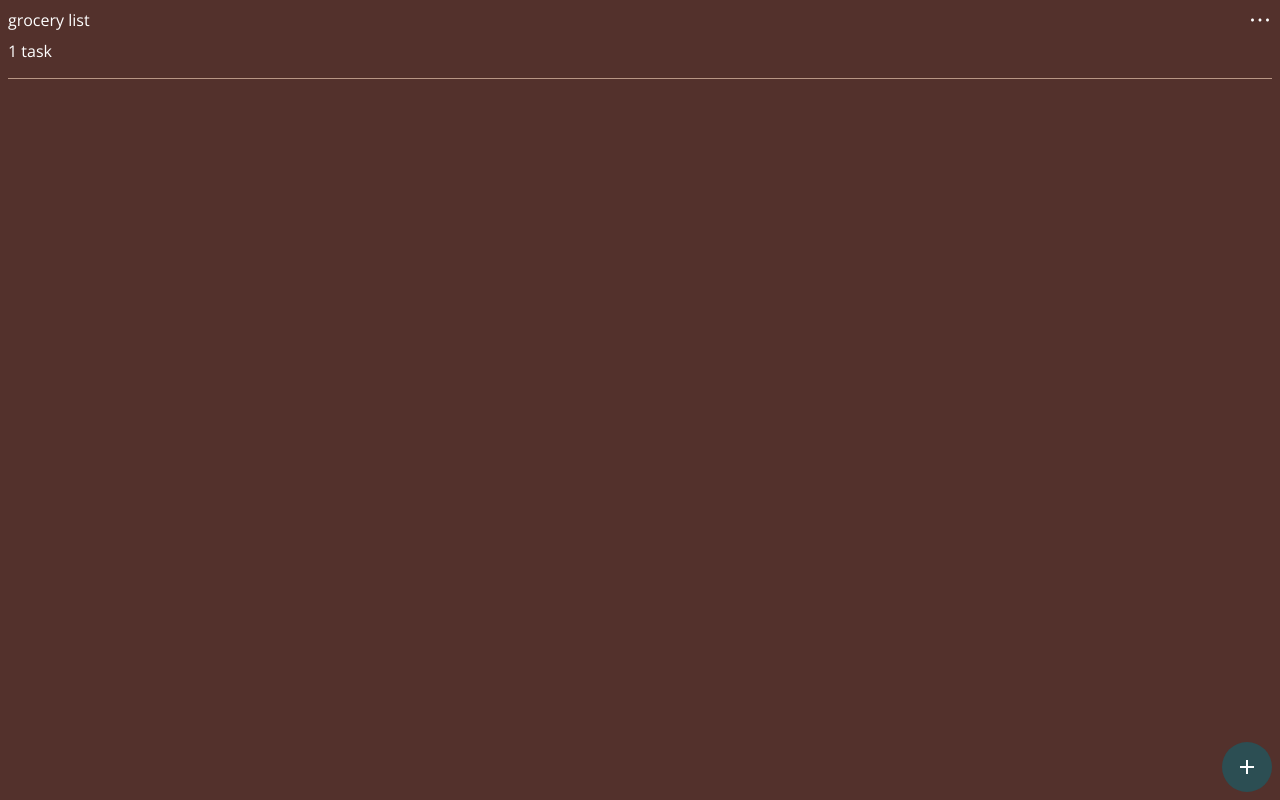
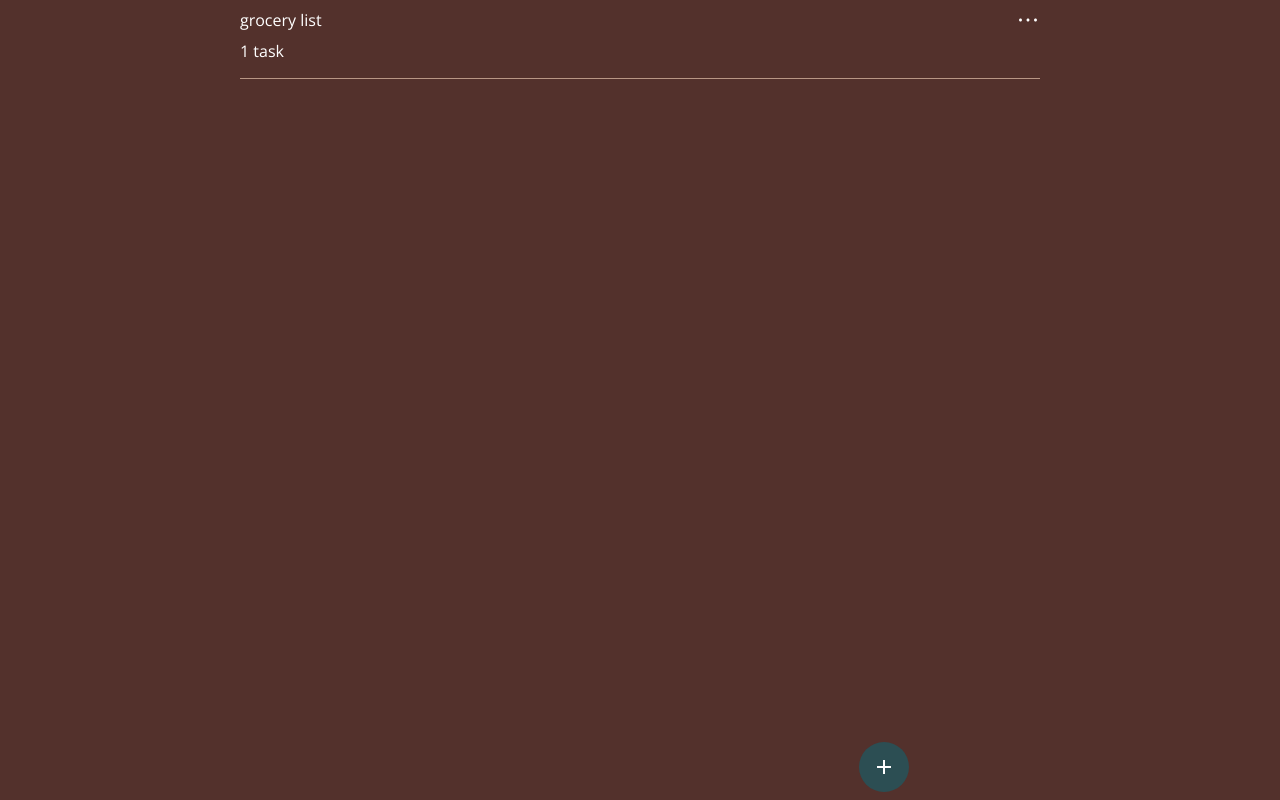
Before and after one commit to colorlessenergy/the-tasks, a Next.js app: page / in a window 1280 px wide. Built offline with nearby package versions, Linux system fonts and the light colour scheme.

Commit message:
add styles for desktop

```diff
--- a/app/_styles/globals.scss
+++ b/app/_styles/globals.scss
@@ -35,3 +35,20 @@ svg {
 
     fill: #ffffff;
 }
+
+@media (min-width: 800px) {
+    body {
+        margin: 8px auto;
+        max-width: 800px;
+    }
+
+    .add-item-button {
+        right: 29%;
+    }
+
+    .modal-content {
+        margin: 0 auto;
+        right: 0;
+        max-width: 800px;
+    }
+}
```
